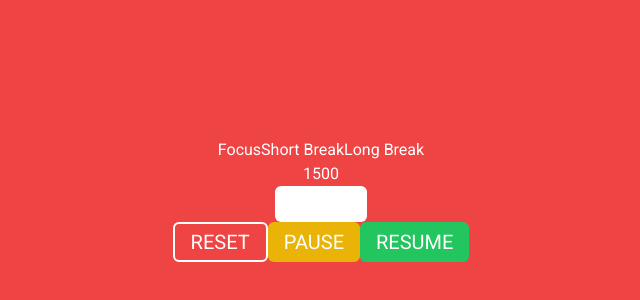
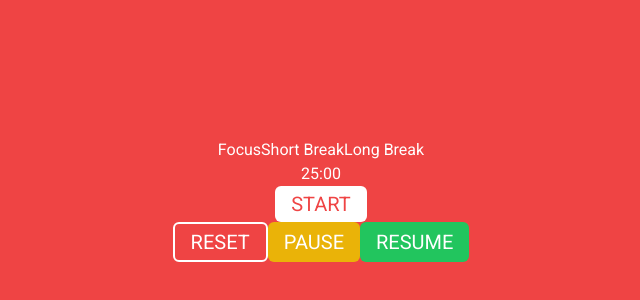
Before and after one commit to affun/pomodoro, a Preact app: page / in a window 1280 px wide. Shown: the part 200-500 px from the top of the page, without its empty margins (319-959 px from the left). Built offline with nearby package versions, Linux system fonts and the light colour scheme.

Commit message:
feat: made function to change seconds to min and sec format

```diff
--- a/src/components/Control.tsx
+++ b/src/components/Control.tsx
@@ -6,32 +6,32 @@ interface Params {
 
 const Control = (control: Params) => {
   const style = {
-    btn: "text-white uppercase text-xl py-1 px-4 rounded-md transition-all duration-300 ease-in-out",
+    btn: "uppercase text-xl py-1 px-4 rounded-md transition-all duration-300 ease-in-out",
   };
   return (
     <div className="flex flex-col items-center justify-center">
       <button
         onClick={control.start}
-        class={`${style.btn} bg-white text-red-500 hover:bg-gray-100`}
+        class={`${style.btn} bg-white hover:bg-gray-100 text-red-500`}
       >
         Start
       </button>
       <div className={`flex justify-between`}>
         <button
           onClick={control.reset}
-          class={`${style.btn} border-2 border-white`}
+          class={`${style.btn} border-2 border-white text-white`}
         >
           reset
         </button>
         <button
           onClick={control.pause}
-          class={`${style.btn} bg-yellow-500 hover:bg-yellow-400`}
+          class={`${style.btn} bg-yellow-500 hover:bg-yellow-400 text-white`}
         >
           Pause
         </button>
         <button
           onClick={control.start}
-          class={`${style.btn} bg-green-500 hover:bg-green-400`}
+          class={`${style.btn} bg-green-500 hover:bg-green-400 text-white`}
         >
           Resume
         </button>
--- a/src/components/Timer.tsx
+++ b/src/components/Timer.tsx
@@ -1,5 +1,13 @@
-const Timer = ({ time }: { time: Number }) => {
-  return <div>{time}</div>;
+const Timer = ({ time }: { time: number }) => {
+  const toMinutesAndSeconds = (seconds: number) => {
+    const minutes = Math.floor(seconds / 60)
+      .toString()
+      .padStart(2, "0");
+    const remainingSeconds = (seconds % 60).toString().padStart(2, "0");
+    return `${minutes}:${remainingSeconds}`;
+  };
+
+  return <div>{toMinutesAndSeconds(time)}</div>;
 };
 
 export default Timer;
```
